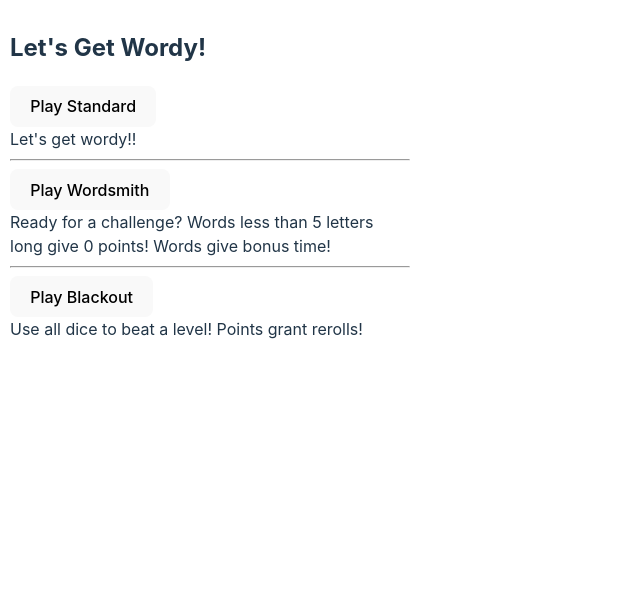
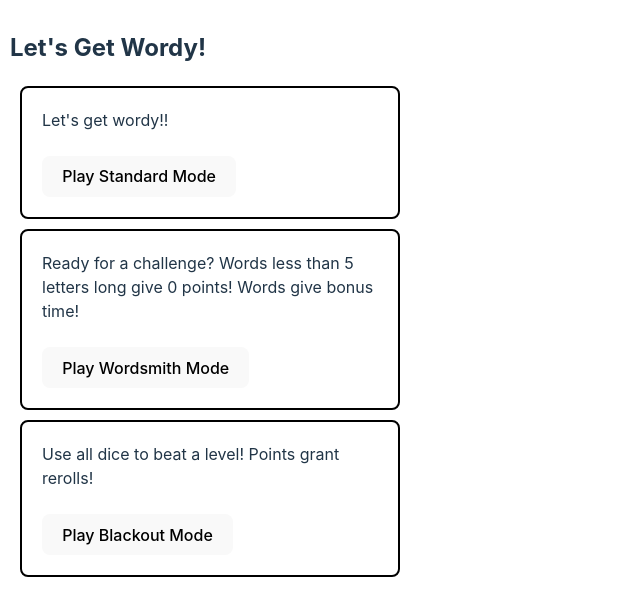
Before and after one commit to PhillipGH/PhillipGH.github.io, a React (Vite) app: page / in a window 1280 px wide. Shown: the top 616 px of the page, without its empty margins (0-640 px from the left). Built offline with nearby package versions, Linux system fonts and the light colour scheme.

Commit message:
main menu improved look

```diff
--- a/src/App.css
+++ b/src/App.css
@@ -546,6 +546,13 @@
  color: var(--background-color);
 }
 
+.variantInMenu {
+  margin: 10px;
+  padding: 20px;
+  border: 2px solid black;
+  border-radius: 8px;
+}
+
 #loading {
   animation: loadingAni 1.5s linear infinite;
 }
--- a/src/App.tsx
+++ b/src/App.tsx
@@ -9,7 +9,7 @@ import {GameStatsView, STARTING_STATS, TGameStats } from './GameStats';
 import { Variant } from './Variants';
 import MainMenu from './MainMenu';
 
-const VERSION = 'v0.1.2.5';
+const VERSION = 'v0.1.2.6';
 
 function loadDictionary(dictionaryRaw: string): {dSet: Set<string>, dSort: string[]} {
   let dictionary = new Set<string>();
--- a/src/GameStats.tsx
+++ b/src/GameStats.tsx
@@ -86,7 +86,7 @@ export function GameStatsView(props: {
           props.onRestart();
         }}
       >
-        Restart
+        Return to Menu
       </button>
       <h2>Stats:</h2>
       <GameStats stats={props.stats} />
--- a/src/MainMenu.tsx
+++ b/src/MainMenu.tsx
@@ -1,26 +1,18 @@
-import React from 'react';
 import { getVariantDescription, Variant } from "./Variants";
 
 function MainMenu(props: { variants: Variant[], onStart: (variant: Variant) => void }) {
     return <div id="mainMenu">
         <h2>Let's Get Wordy!</h2>
         {props.variants.map((variant, i) =>
-            <div>
-                <button key={i} onClick={() => { props.onStart(variant); }}>
-                    Play {variant}
+            <div key={i} className="variantInMenu">
+                {getVariantDescription(variant)}
+                <br/>
+                <br/>
+                <button onClick={() => { props.onStart(variant); }}>
+                    Play {variant} Mode
                 </button>
-                <br/>
-                {getVariantDescription(variant)}
             </div>
-        ).reduce((result, currentComponent) => {
-                return !result ? currentComponent : (
-                    <React.Fragment>
-                        {result}
-                        <hr className='dashed'/>
-                        {currentComponent}
-                    </React.Fragment>
-                );
-            })}
+        )}
     </div>;
 }
 
```
